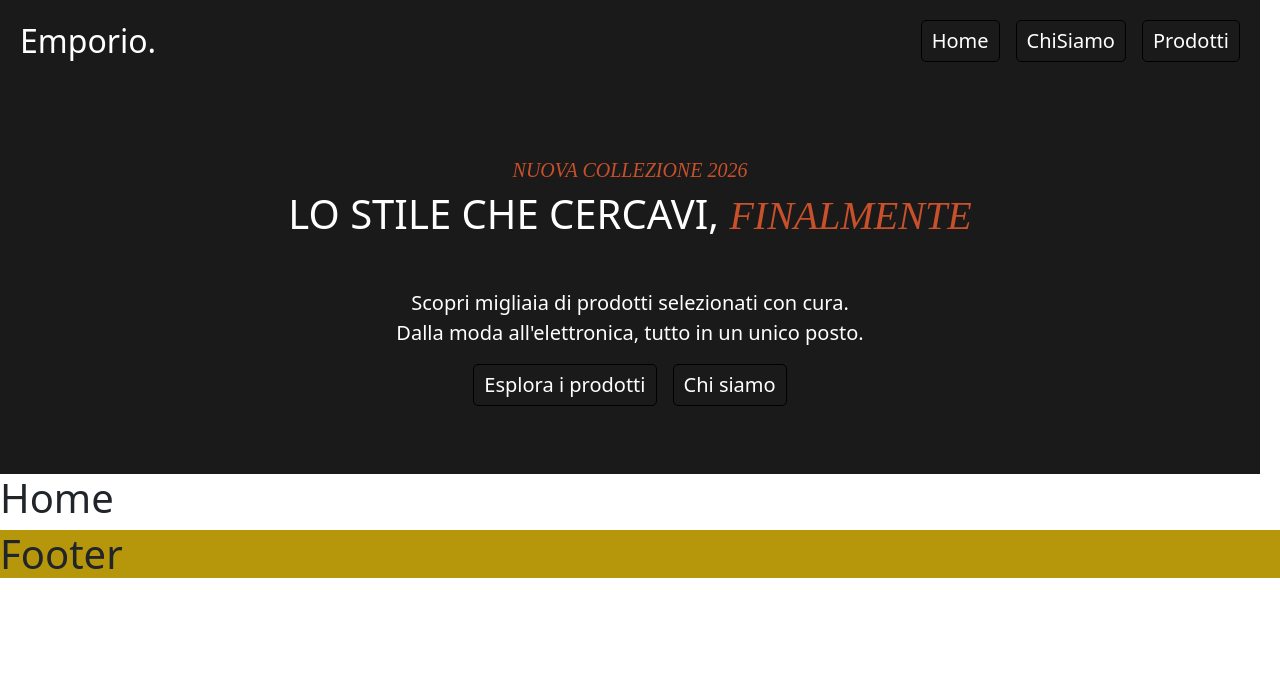
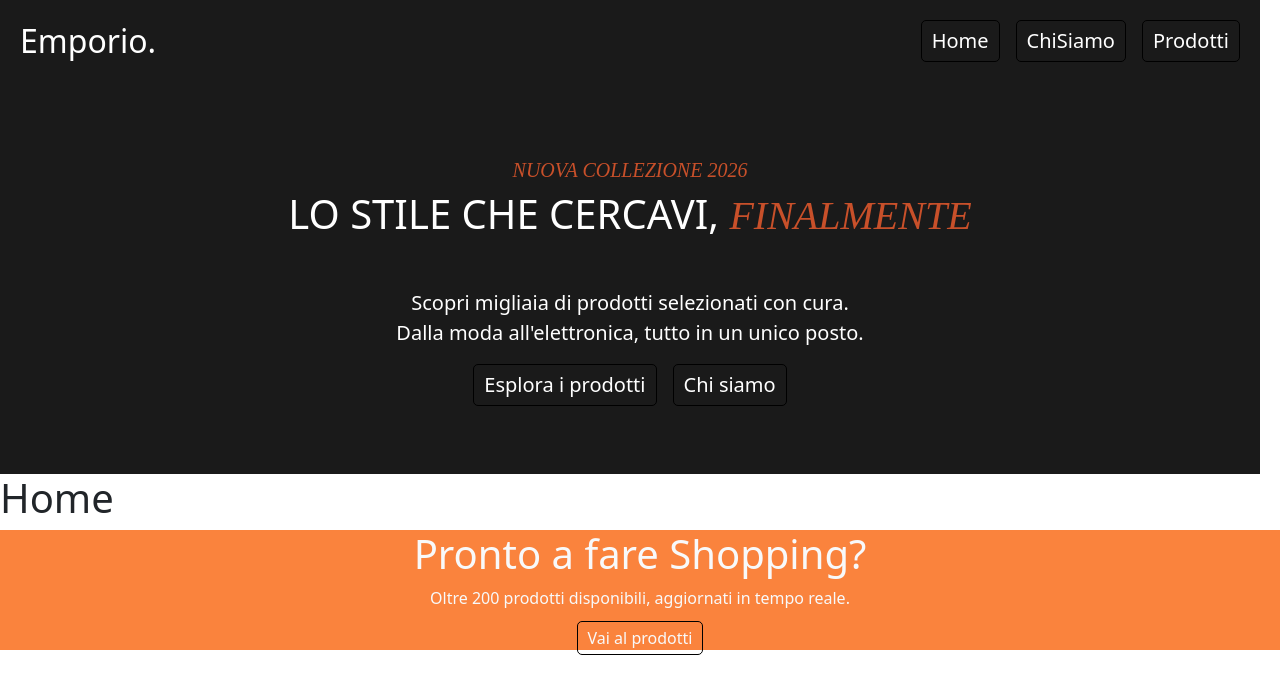
Before and after one commit to RodiglianoLorenzo/react-router, a React (Vite) app: page / in a window 1280 px wide. Shown: the top 694 px of the page. Built offline with nearby package versions, Linux system fonts and the light colour scheme.

Commit message:
create Footer

```diff
--- a/src/Components/AppFooter.jsx
+++ b/src/Components/AppFooter.jsx
@@ -1,12 +1,15 @@
+import menu from "../Data/menu";
+import { Link } from "react-router-dom";
 
 export default function AppFooter() {
 
     return (
         <footer>
-            <div >
-                <h1>Footer</h1>
+            <div className="text-center text-light">
+                <h1>Pronto a fare Shopping?</h1>
+                <p>Oltre 200 prodotti disponibili, aggiornati in tempo reale.</p>
 
-
+                <Link to={menu[2].path} className="nav-footer">Vai al prodotti</Link>
             </div>
         </footer>
     )
--- a/src/index.css
+++ b/src/index.css
@@ -34,7 +34,6 @@ header {
         text-decoration: none;
         color: inherit;
         border-radius: 5px;
-
     }
 
 
@@ -53,5 +52,13 @@ header {
 }
 
 footer {
-    background-color: rgb(182, 151, 12);
+    background-color: #fa6c1ad7;
+
+    .nav-footer {
+        border: 1px solid black;
+        padding: 5px 10px;
+        text-decoration: none;
+        color: inherit;
+        border-radius: 5px;
+    }
 }
```
